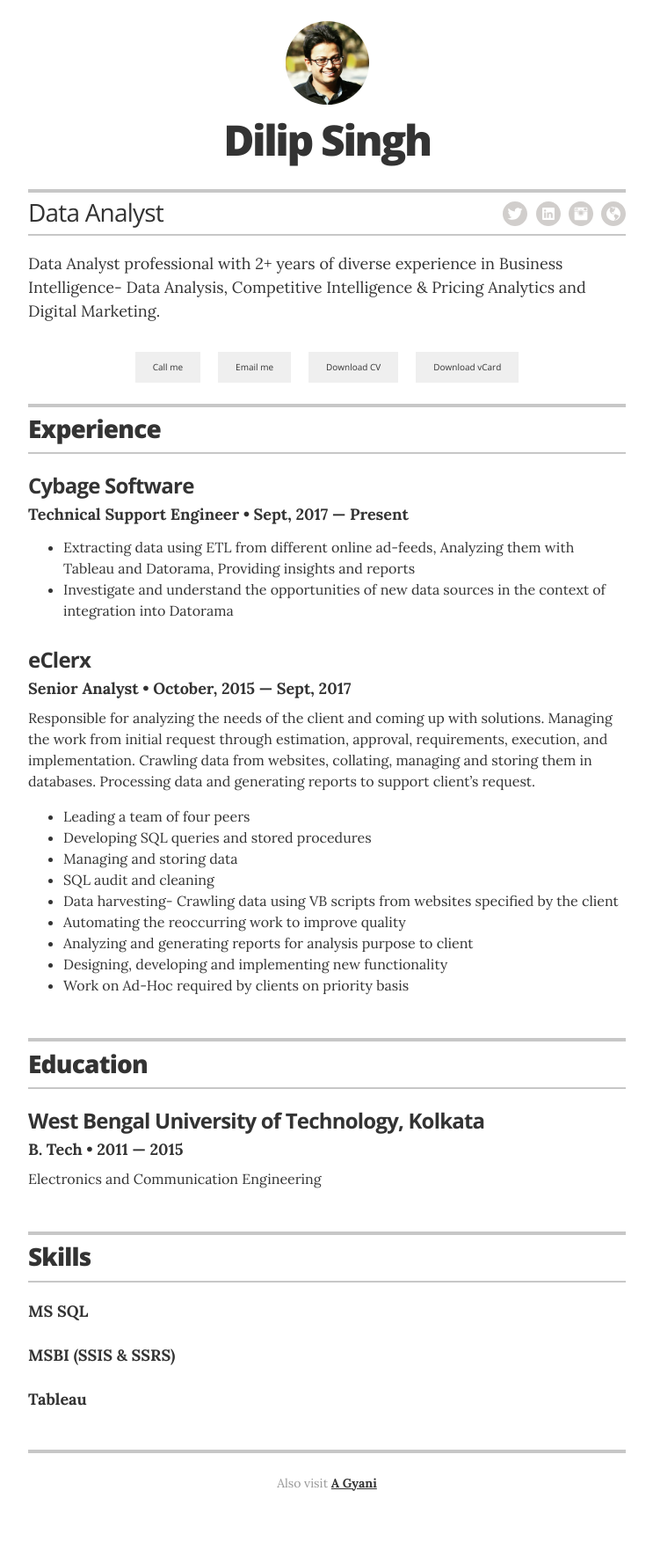
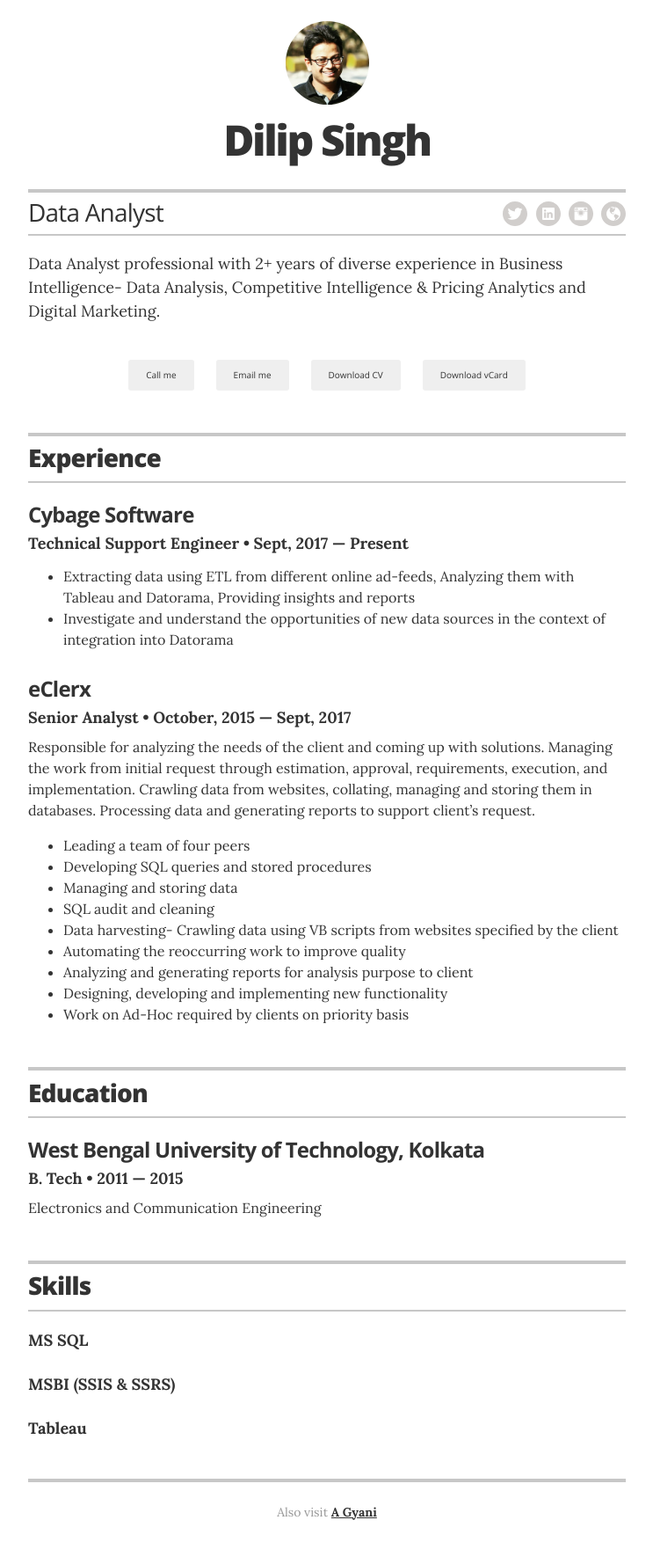
Before and after one commit to getdilip/Resume, a Jekyll site: the page built from index.html, in a window 1280 px wide. Shown: the whole page at 88% size, without its empty margins (268-1011 px from the left). Built offline with Jekyll 4.4.1, drawn with Linux system fonts in a browser that asks for light colours; before the commit the page ends 1745 px from its top, so only the background shows below that.

Commit message:
no message

```diff
--- a/_sass/_resume.scss
+++ b/_sass/_resume.scss
@@ -130,10 +130,11 @@
   justify-content: center;
 }
 .flex-item + .flex-item {
-  margin-left: 20px;
+  margin-left: 25px;
 }
 .button {
-  margin-top: 15px;
+  @include border-radius(3px);
+  margin: 1.5rem auto;
   background-color: #efefef;
   border: none;
   color: #333;
```
